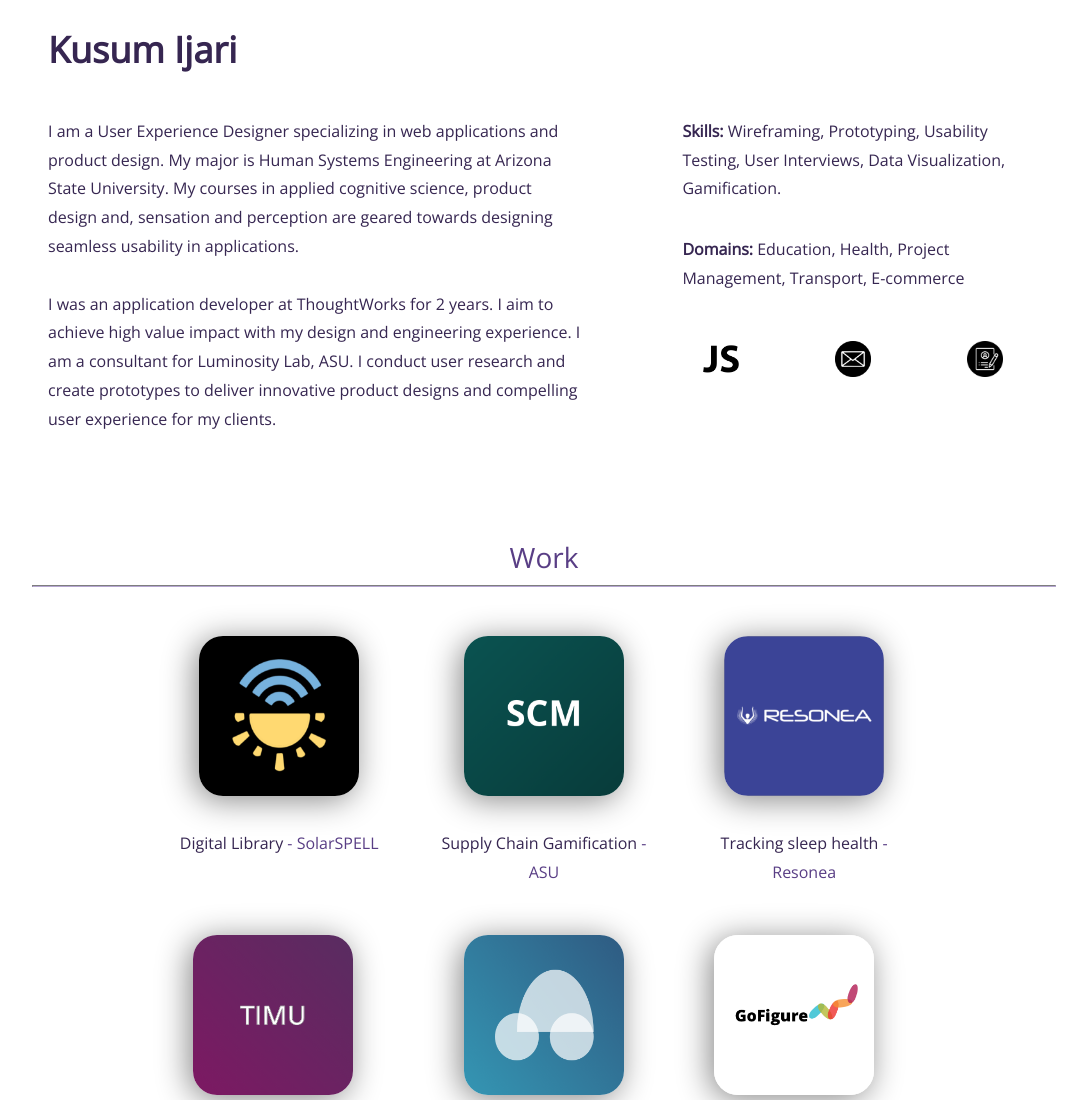
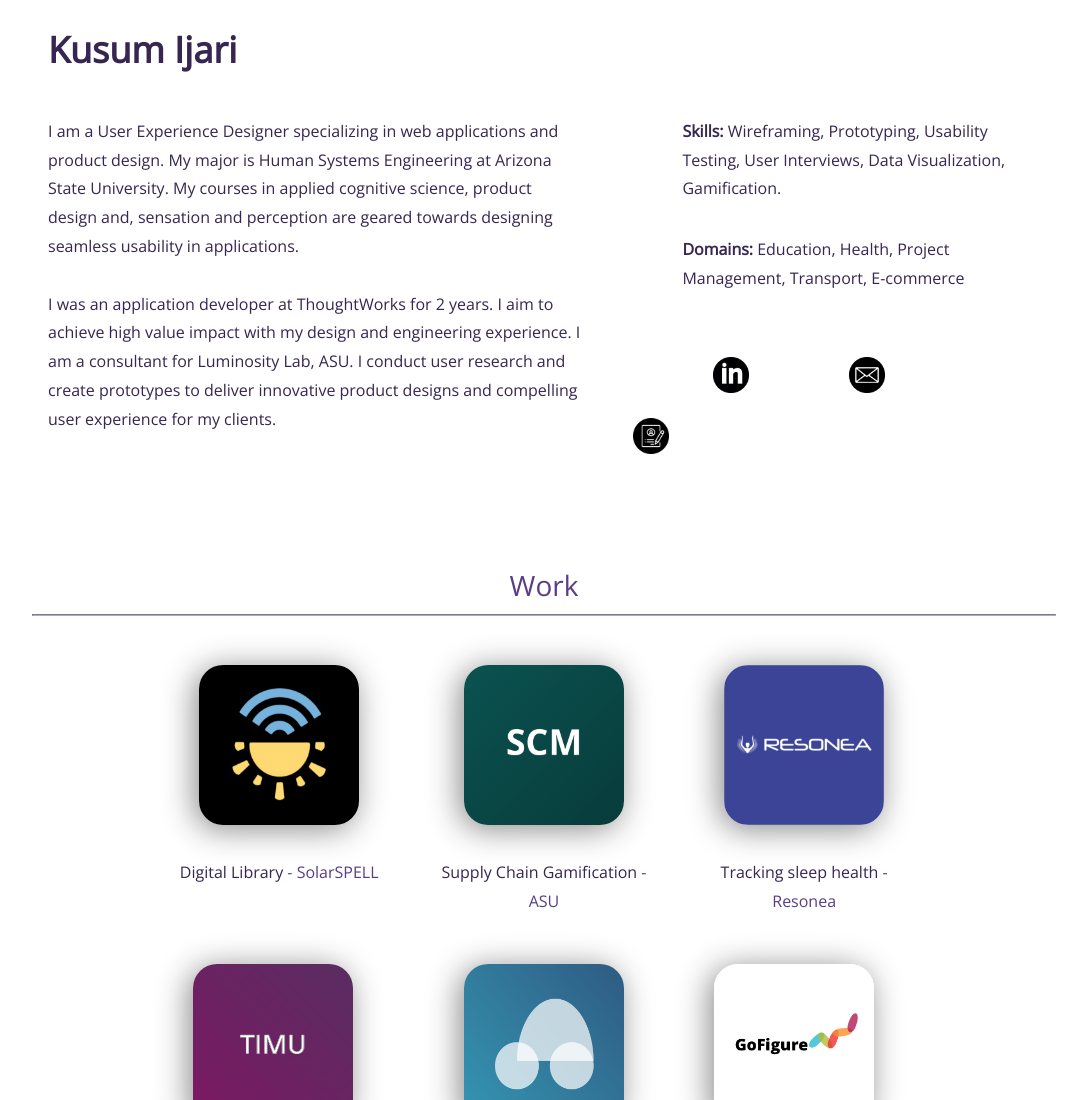
Before and after one commit to kusumijari/portfolio, a plain HTML site: page index.html in a window 1280 px wide. Shown: the top 1100 px of the page, without its empty margins (96-1183 px from the left). Drawn offline with nearby package versions, Linux system fonts and the light colour scheme.

Commit message:
Fixing icons

```diff
--- a/index.html
+++ b/index.html
@@ -57,9 +57,10 @@
 							<span class="tooltiptext">JS</span>
 						</div> -->
 				</p>
-				<p class="right skills flex_center">
+				<p class="right skills">
+					<div class="center icons">
 						<a class="first_icon" href="https://www.linkedin.com/in/kusumijari/" target="_blank">
-						<img class="contact icon" src="Images/Icons/js.png">
+							<img class="contact icon" src="Images/Icons/linkedin.png">
 						</a>
 						<a href="mailto:kusumijari@gmail.com" target="_blank">
 							<img class="contact icon" src="Images/Icons/email.png">
@@ -67,6 +68,8 @@
 						<a class="last_icon" href="Files/Resume.pdf" target="_blank">
 							<img class="contact icon" src="Images/Icons/Resume.png">
 						</a>
+						<span class="stretch"></span>
+					</div>
 				</p>
 			</div>
 			<div style="clear: both;"></div>
--- a/stylesheets/stylesheet.css
+++ b/stylesheets/stylesheet.css
@@ -148,11 +148,11 @@
 
 
 .first_icon {
-  margin-left: 3em;
+  margin-left: 5em;
 }
 
 .last_icon {
-  margin-right: 3em;
+  margin-right: 5em;
 }
 /**************************/
 
@@ -334,6 +334,20 @@
   box-shadow: none;
   margin-bottom: 0;
   margin-top: 1em;
+  display: inline-block;
+}
+
+.icons
+  text-align: justify;
+  -ms-text-justify: distribute-all-lines;
+  text-justify: distribute-all-lines;
+}
+
+.stretch {
+  width: 100%;
+  display: inline-block;
+  font-size: 0;
+  line-height: 0
 }
 
 a {
```
Also changed, not shown: 1 other file. Lines whose indentation alone changed are shown as unchanged.
